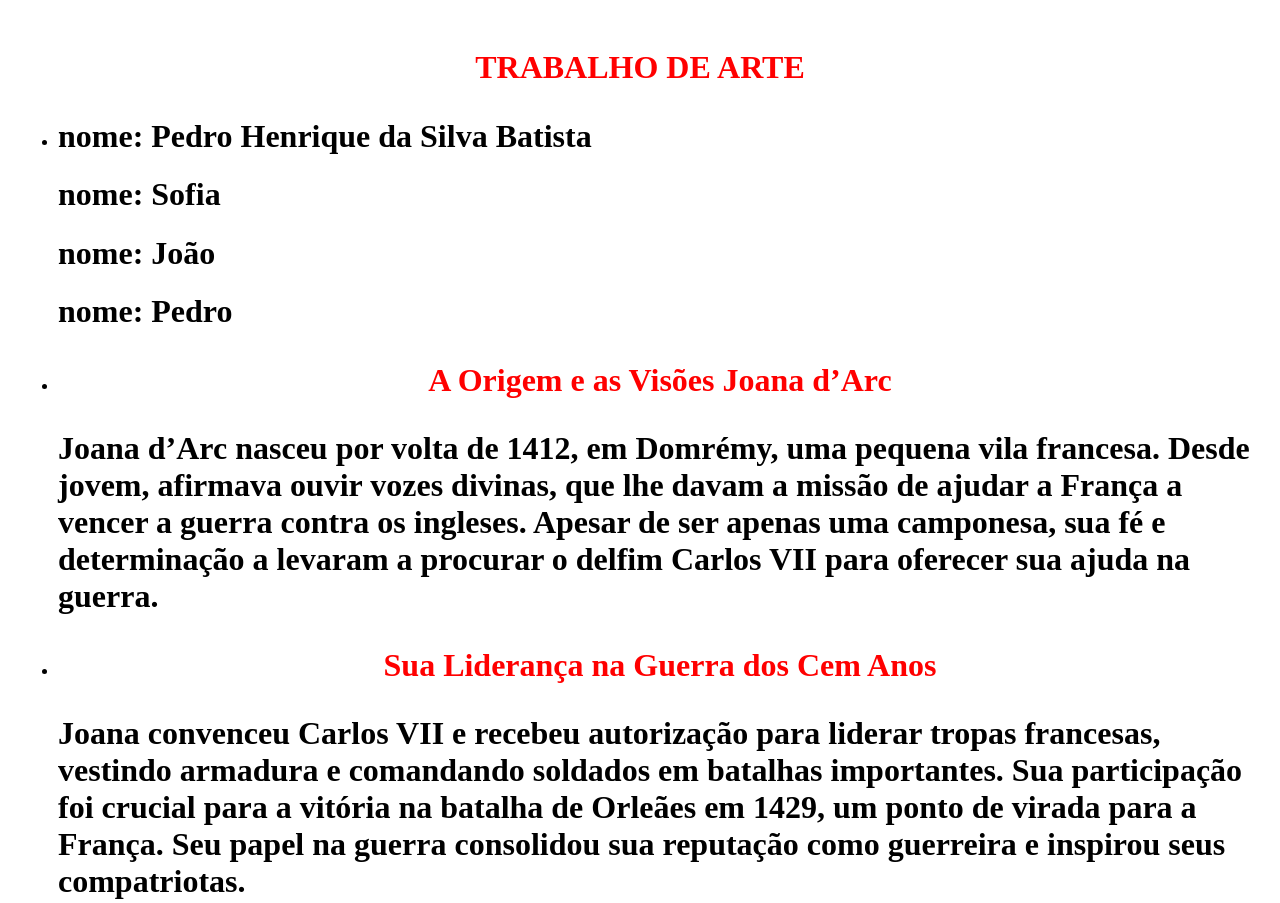
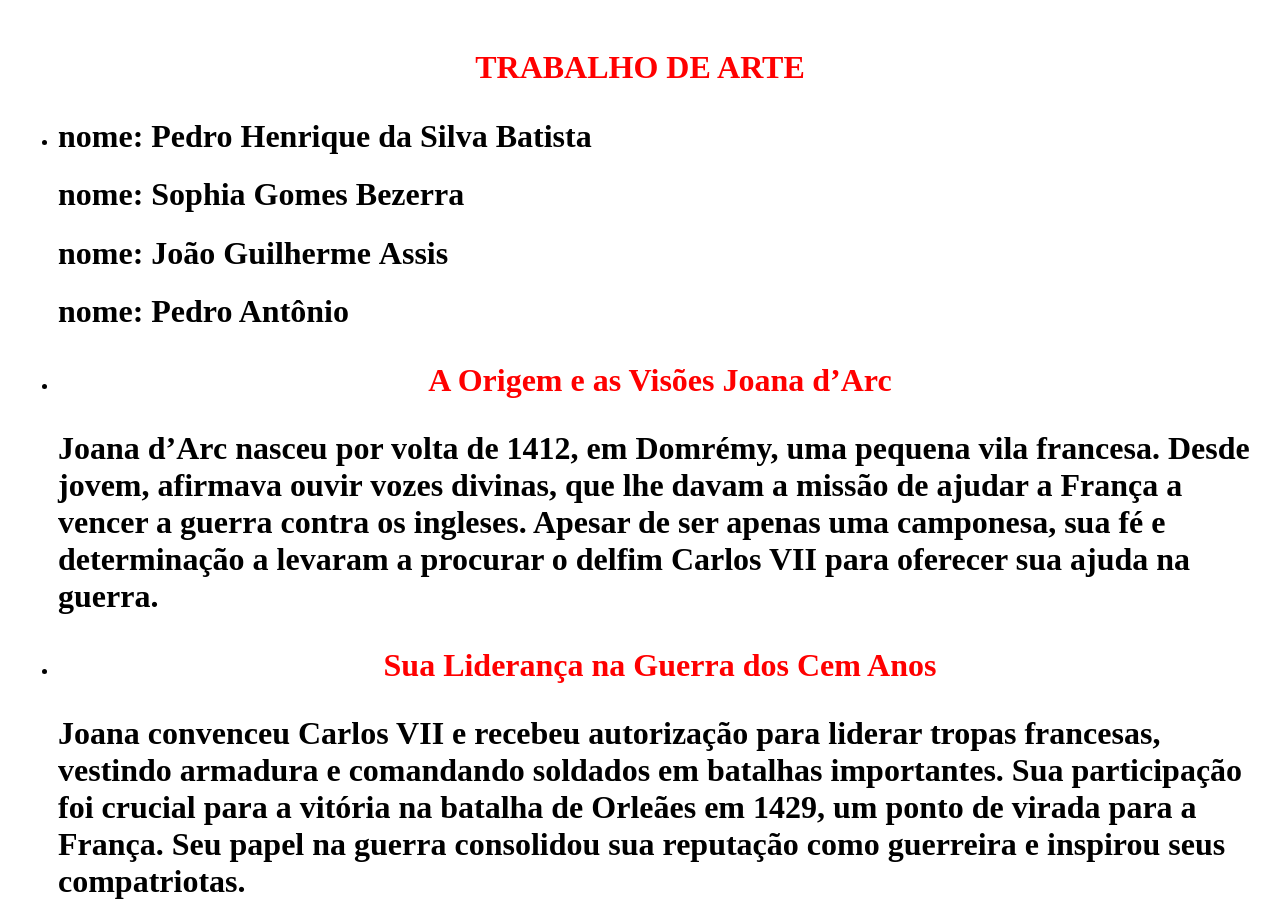
Before and after one commit to PedroBN05/Joana-d-Arc, a plain HTML site: page index.html in a window 1280 px wide. Shown: the top 903 px of the page. Drawn offline with Linux system fonts and the light colour scheme.

Commit message:
Add files via upload

```diff
--- a/index.html
+++ b/index.html
@@ -16,9 +16,9 @@
         <ul>
             <li class="nome_todos">
                 <h1>nome: Pedro Henrique da Silva Batista</h1>
-                <h1>nome: Sofia</h1>
-                <h1>nome: João</h1>
-                <h1>nome: Pedro</h1>
+                <h1>nome: Sophia Gomes Bezerra</h1>
+                <h1>nome: João Guilherme Assis</h1>
+                <h1>nome: Pedro Antônio</h1>
             </li>
 
             <li class="topico_1 topico">
```
